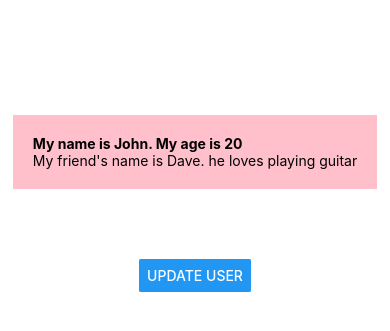
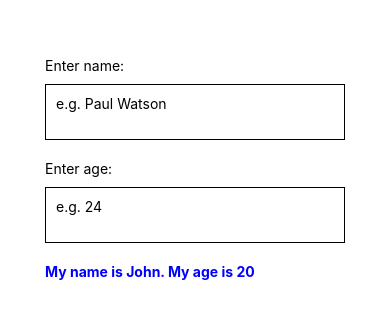
Before and after one commit to jasminekaur95/React-Native-Learning, a React Native app: screen / in a window 390 px wide. Shown: the part 219-550 px from the top of the page. Built offline with nearby package versions, Linux system fonts and the light colour scheme.

Commit message:
Session3 - Text Inputs

```diff
--- a/App.js
+++ b/App.js
@@ -1,13 +1,9 @@
 import React, { useState } from "react";
-import { StyleSheet, Text, View, Button } from "react-native";
+import { StyleSheet, Text, View, TextInput } from "react-native";
 
 export default function App() {
   const [name, setName] = useState("John");
   const [age, setAge] = useState(20);
-  const [person, setPerson] = useState({
-    name: "Dave",
-    hobby: "playing guitar"
-  });
 
   // const clickHandler = () => {
   //   setName("Jen");
@@ -15,23 +11,31 @@ export default function App() {
   return (
     <View style={styles.container}>
       <View style={styles.header}>
+        <Text>Enter name:</Text>
+        <TextInput
+          onChangeText={val => {
+            setName(val);
+          }}
+          style={styles.input}
+          placeholder="e.g. Paul Watson"
+          multiline
+        />
+
+        <Text>Enter age:</Text>
+        <TextInput
+          onChangeText={val => {
+            setAge(val);
+          }}
+          style={styles.input}
+          placeholder="e.g. 24"
+          multiline
+          keyboardType="numeric"
+        />
         <Text style={styles.boldText}>
           My name is {name}. My age is {age}
         </Text>
-        <Text>
-          My friend's name is {person.name}. he loves {person.hobby}
-        </Text>
       </View>
-      <View style={styles.buttonContainer}>
-        <Button
-          title="Update User"
-          onPress={() => {
-            setName("James"),
-              setAge(25),
-              setPerson({ name: "Den", hobby: "listening music" });
-          }}
-        />
-      </View>
+      <View style={styles.buttonContainer}></View>
     </View>
   );
 }
@@ -44,11 +48,12 @@ const styles = StyleSheet.create({
     justifyContent: "center"
   },
   header: {
-    backgroundColor: "pink",
+    // backgroundColor: "pink",
     padding: 20
   },
   boldText: {
-    fontWeight: "bold"
+    fontWeight: "bold",
+    color: "blue"
   },
   body: {
     backgroundColor: "yellow",
@@ -59,7 +64,13 @@ const styles = StyleSheet.create({
   },
   buttonContainer: {
     color: "green",
-    marginTop: 70,
-    backgroundColor: "pink"
+    marginTop: 70
+  },
+  input: {
+    borderWidth: 1,
+    padding: 10,
+    width: 300,
+    marginTop: 10,
+    marginBottom: 20
   }
 });
```
